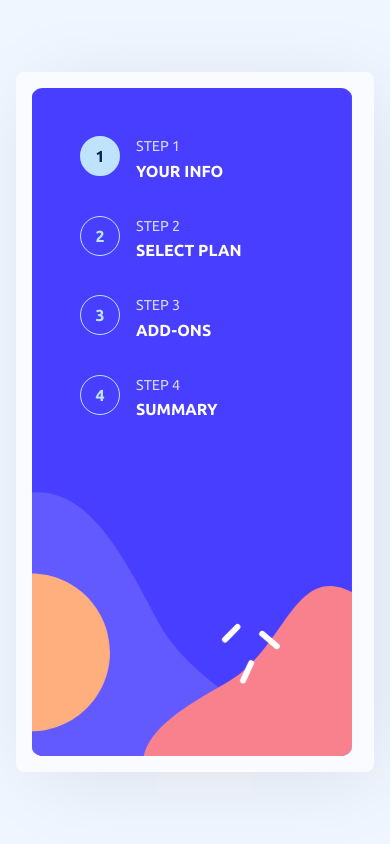
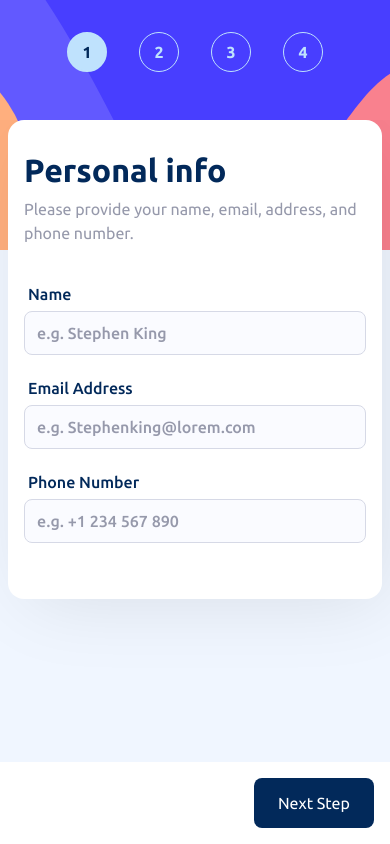
Before and after one commit to adram3l3ch/multi-step-form, a React (Vite) app: page / in a window 390 px wide. Built offline with nearby package versions, Linux system fonts and the light colour scheme.

Commit message:
responsive

```diff
--- a/src/components/MultiStepForm/styles.scss
+++ b/src/components/MultiStepForm/styles.scss
@@ -69,6 +69,7 @@
 		aspect-ratio: 1;
 		border-radius: 50%;
 		display: grid;
+		height: max-content;
 		place-items: center;
 		color: var(--primary-200);
 		border: 1px solid;
@@ -99,3 +100,73 @@
 .summary > p {
 	margin-bottom: 2.5rem;
 }
+
+@media (max-width: 1000px) {
+	.multiStepForm {
+		grid-template-columns: 270px 1fr;
+		padding: 0.5rem;
+
+		.steps {
+			padding: 2rem 1rem;
+		}
+
+		.content {
+			padding: 4rem 1rem 2rem;
+		}
+	}
+}
+
+@media (max-width: 800px) {
+	.multiStepForm {
+		grid-template-columns: 1fr;
+		height: 100%;
+		padding: 0;
+		border-radius: 0;
+		position: relative;
+		isolation: isolate;
+		background-color: var(--primary-100);
+
+		.steps {
+			padding: 2rem 1rem;
+			flex-direction: row;
+			justify-content: center;
+			background-image: url("../../assets/bg-sidebar-mobile.svg");
+			position: absolute;
+			width: 100%;
+			top: 0;
+			height: 250px;
+			z-index: -1;
+
+			.step *:not(.index) {
+				display: none;
+			}
+		}
+
+		.content {
+			margin-top: 120px;
+			padding: 0;
+			.step__component {
+				padding: 2rem;
+				margin-inline: 1rem;
+				background-color: var(--white);
+				border-radius: 1rem;
+				flex: initial;
+				box-shadow: 10px 10px 80px -10px rgba(0, 0, 0, 0.103);
+			}
+
+			.btns {
+				background-color: white;
+				padding: 1rem;
+			}
+		}
+	}
+}
+
+@media (max-width: 450px) {
+	.multiStepForm {
+		.content .step__component {
+			margin-inline: 0.5rem;
+			padding: 2rem 1rem;
+		}
+	}
+}
--- a/src/components/Plan/index.tsx
+++ b/src/components/Plan/index.tsx
@@ -2,7 +2,7 @@
 import arcade from "../../assets/icon-arcade.svg";
 import advanced from "../../assets/icon-advanced.svg";
 import pro from "../../assets/icon-pro.svg";
-import { ChangeEvent, useEffect } from "react";
+import { ChangeEvent } from "react";
 import Toggle from "../Toggle";
 import { billingPlans } from "../../data";
 import "./styles.scss";
@@ -30,12 +30,14 @@
 				/>
 				<label htmlFor={ele} tabIndex={0}>
 					<img src={images[i]} alt={ele} />
+					<div className="details">
 						<h4>{ele}</h4>
 						<p>
 							${billingPlans[data.billing as Billing]?.[ele as Plans]}/
 							{data.billing === "Monthly" ? "mo" : "yr"}
 						</p>
 						{data.billing === "Yearly" && <p>2 months free</p>}
+					</div>
 				</label>
 			</div>
 		);
--- a/src/components/Plan/styles.scss
+++ b/src/components/Plan/styles.scss
@@ -31,7 +31,7 @@
 
 			img {
 				width: 40px;
-				aspect-ratio: 1;
+				height: 40px;
 				object-fit: cover;
 				margin-bottom: 4rem;
 			}
@@ -42,9 +42,9 @@
 			p {
 				font-size: 0.9rem;
 
-				&:nth-child(4) {
+				&:nth-child(3) {
 					color: var(--primary-800);
-					margin-top: 0.25em;
+					font-weight: 500;
 				}
 			}
 		}
@@ -58,3 +58,17 @@
 	justify-content: center;
 	border-radius: 0.5rem;
 }
+
+@media (max-width: 800px) {
+	.plans {
+		grid-template-columns: 1fr;
+
+		.plan label {
+			img {
+				margin-bottom: 0;
+			}
+			flex-direction: row;
+			gap: 1rem;
+		}
+	}
+}
--- a/src/components/Summary/index.tsx
+++ b/src/components/Summary/index.tsx
@@ -47,7 +47,7 @@
 			<div className="summary__total">
 				<p>Total (per {billing === "Monthly" ? "month" : "year"})</p>
 				<p className="price">
-					+${totalPrice}/{billingText}
+					${totalPrice}/{billingText}
 				</p>
 			</div>
 		</section>
--- a/src/components/Toggle/index.tsx
+++ b/src/components/Toggle/index.tsx
@@ -1,5 +1,5 @@
-import { ChangeEvent, useEffect } from "react";
-import { ComponentPropsType } from "../../types";
+import { ChangeEvent } from "react";
+import { ObjectType } from "../../types";
 import "./styles.scss";
 
 type OptionType = string | { label: string; value: string };
@@ -7,7 +7,9 @@
 type TogglePropTypes = {
 	options: [OptionType, OptionType];
 	name: string;
-} & ComponentPropsType;
+	data: ObjectType;
+	setData: React.Dispatch<React.SetStateAction<ObjectType>>;
+};
 
 const Toggle = (props: TogglePropTypes) => {
 	const { name, options, data, setData } = props;
--- a/src/styles/index.scss
+++ b/src/styles/index.scss
@@ -59,3 +59,9 @@
 		margin-left: 0.25rem;
 	}
 }
+
+@media (max-width: 800px) {
+	.container {
+		padding: 0;
+	}
+}
```
Lines whose indentation alone changed are shown as unchanged.
